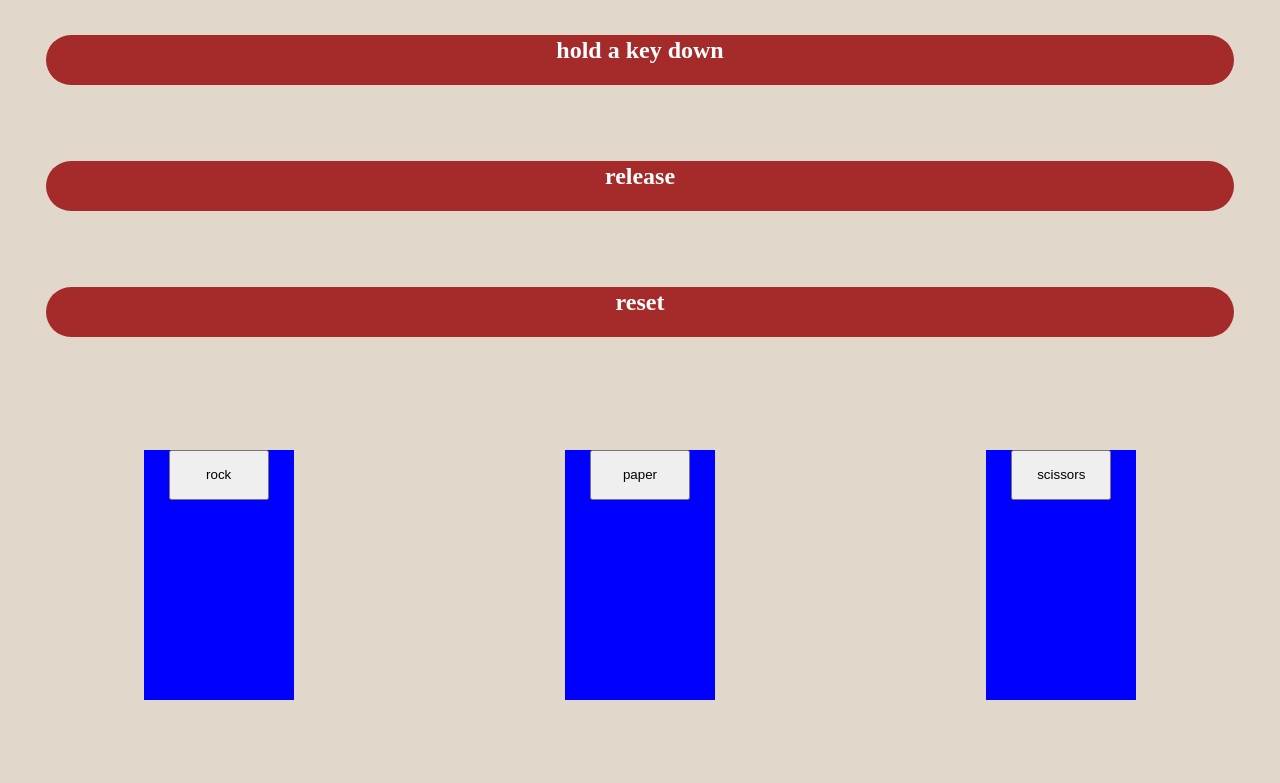
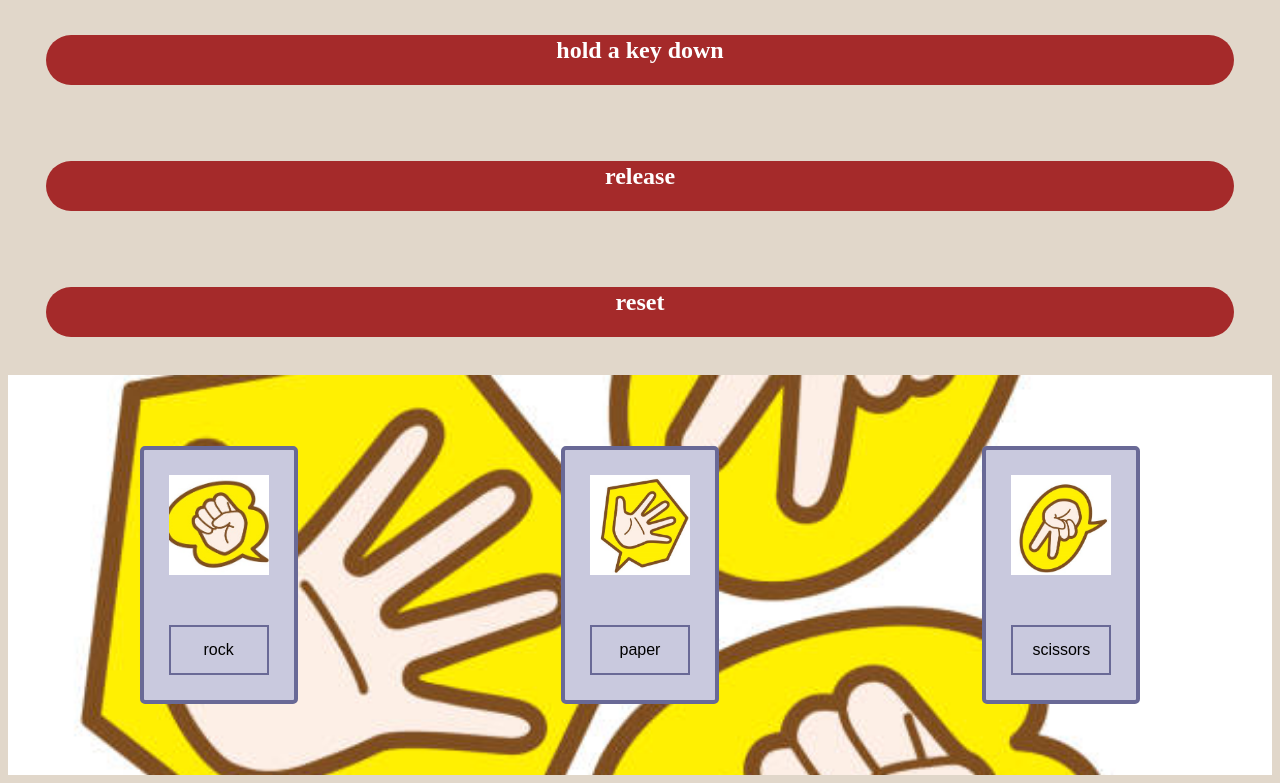
Before and after one commit to c-nim/c-nim.github.io, a plain HTML site: page secret-message.html in a window 1280 px wide. Shown: the part 388-1171 px from the top of the page. Drawn offline with Linux system fonts and the light colour scheme.

Commit message:
Added styling to the 'rock, paper, scissors' game.

```diff
--- a/resources/JavaScript/secret-message.js
+++ b/resources/JavaScript/secret-message.js
@@ -153,7 +153,6 @@ resetButton.addEventListener('click', reset)
         gameContainer.style.display = 'none';
         if (gameResult === 'win' || gameResult === 'draw') {
             winContainer.style.display = 'flex';
-            winContainer.style.backgroundColor = 'blue';
             for (let i= 0; i < displayResults.length; i++) {
                 console.log('P is working');
                 displayResults[i].innerHTML = `You played ${playerResult} and the computer played ${compResult}.`;
--- a/resources/css/secret-message.css
+++ b/resources/css/secret-message.css
@@ -91,6 +91,10 @@ body {
     justify-content: center;
     align-content: center;
     flex-wrap: wrap;
+    background-image: url(../images/rockpaperscissors.jpg);
+    background-repeat: no-repeat;
+    background-position: center;
+    background-size: cover;
 }
 
 .guess-container {
@@ -98,13 +102,45 @@ body {
     max-width: 300px;
     min-width: 150px;
     max-height: 500px;
-    min-height: 250px;
     margin: auto;
-    justify-content: center;
+    justify-content: space-around;
     align-content: center;
-    background-color: blue;
+    background-color: rgb(201, 201, 222);
+    border: 4px solid rgb(105, 105, 150);
+    border-radius: 5px;
+    flex-wrap: wrap;
+    flex-direction: column;
 }
 
+@media only screen and (min-width: 495px) {
+    .guess-container {
+        height: 250px;
+    }
+}
+
+.img-style {
+    width: 100px;
+    height: 100px;
+    margin: 5%;
+}
+.rock-img {
+    background-image: url(../images/rock.jpg);
+    background-repeat: no-repeat;
+    background-position: center;
+    background-size: cover;
+}
+.paper-img {
+    background-image: url(../images/paper.jpg);
+    background-repeat: no-repeat;
+    background-position: center;
+    background-size: cover;
+}
+.scissors-img {
+    background-image: url(../images/scissors.jpg);
+    background-repeat: no-repeat;
+    background-position: center;
+    background-size: cover;
+}
 #lose-container {
     display: none;
     width: 100%;
@@ -116,6 +152,8 @@ body {
     flex-direction: column;
     flex-wrap: wrap;
     text-align: center;
+    font-size: 2rem;
+    background-color: rgb(222, 179, 151);
 }
 
 #win-container {
@@ -129,16 +167,25 @@ body {
     flex-direction: column;
     flex-wrap: wrap;
     text-align: center;
+    font-size: 2rem;
+    background-color: rgb(176, 228, 167);
 }
 
 .game-button {
     height: 50px;
     width: 100px;
+    background-color: rgb(201, 201, 222);
+    margin: 5%;
+    border: 2px solid rgb(105, 105, 150);
+    font-size: 1rem;
 }
 
 .reset-game-button {
     height: 50px;
     width: 100px;
+    background-color: rgb(201, 201, 222);
+    border: 4px solid rgb(105, 105, 150);
+    font-size: 1rem;
 }
 .display-results {
 
--- a/secret-message.html
+++ b/secret-message.html
@@ -66,16 +66,16 @@
     </div>
     <div id ="game-container">
         <div class="guess-container">
-            <div class="rock-img"></div>
+            <div class="rock-img img-style"></div>
             <button class="game-button" id="rock-button">rock</button>
 
         </div>
         <div class="guess-container">
-            <div class="paper-img"></div>
+            <div class="paper-img img-style"></div>
             <button class="game-button" id="paper-button">paper</button>
         </div>
         <div class="guess-container">
-            <div class="scissors-img"></div>
+            <div class="scissors-img img-style"></div>
             <button class="game-button" id="scissors-button">scissors</button>
         </div>
     </div>
```
Also changed, not shown: resources/images/paper.jpg (added), resources/images/rock.jpg (added), resources/images/rockpaperscissors.jpg (added), resources/images/scissors.jpg (added).
